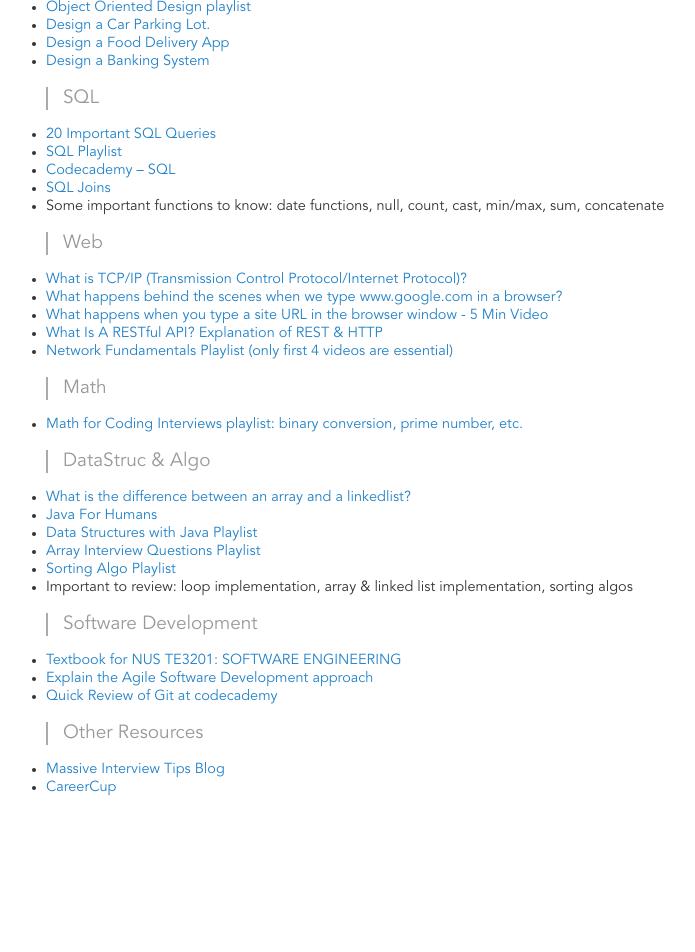
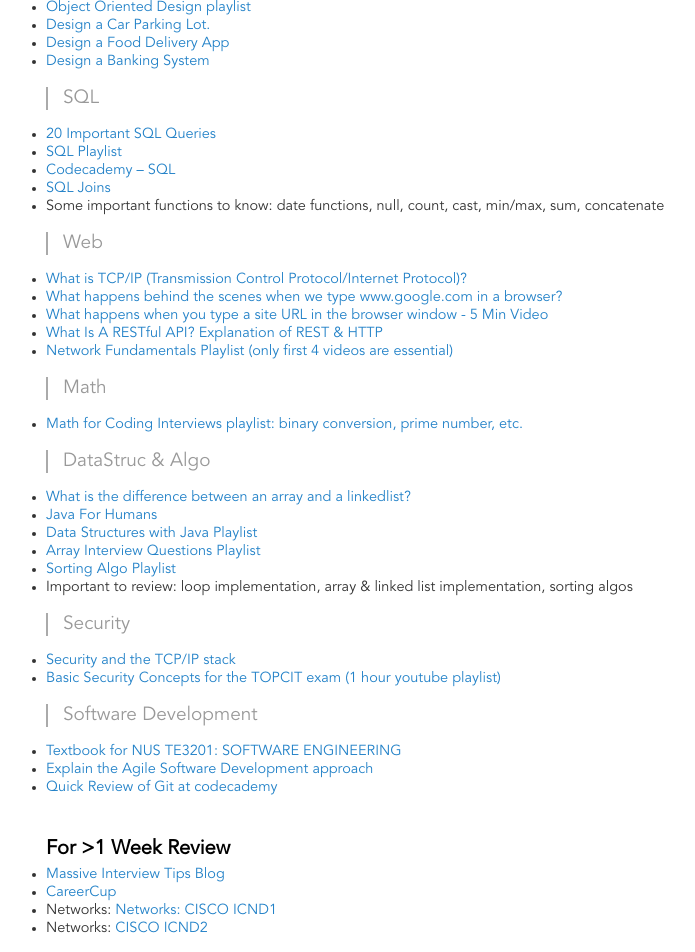
Before and after one commit to jpamata/jpamata.github.io, a Jekyll site: the page built from reviewer.md, in a window 1280 px wide. Shown: the part 777-1729 px from the top of the page, without its empty margins (210-905 px from the left). Built offline with Jekyll 4.4.1, drawn with Linux system fonts in a browser that asks for light colours; before the commit the page ends 1589 px from its top, so only the background shows below that.

Commit message:
Update reviewer.md

```diff
--- a/reviewer.md
+++ b/reviewer.md
@@ -52,13 +52,20 @@
 - [Sorting Algo Playlist](https://www.youtube.com/playlist?list=PLqM7alHXFySHrGIxeBOo4-mKO4H8j2knW)
 - Important to review: loop implementation, array & linked list implementation, sorting algos
 
+> Security
+
+- [Security and the TCP/IP stack](https://searchnetworking.techtarget.com/tip/Security-and-the-TCP-IP-stack)
+- [Basic Security Concepts for the TOPCIT exam (1 hour youtube playlist)](https://www.youtube.com/playlist?list=PLwFtJ4OZ4zgx_nQGVDOKcx-yTEJVbIdwe)
+
 > Software Development
 
 - [Textbook for NUS TE3201: SOFTWARE ENGINEERING](https://nus-te3201.github.io/website/book-adapted/index.html)
 - [Explain the Agile Software Development approach](https://en.wikipedia.org/wiki/Agile_software_development)
 - [Quick Review of Git at codecademy](https://www.codecademy.com/learn/learn-git)
 
-> Other Resources
+<h2>For >1 Week Review</h2>
 
 - [Massive Interview Tips Blog](https://massivetechinterview.blogspot.com)
 - [CareerCup](https://www.careercup.com/page)
+- Networks: [Networks: CISCO ICND1](http://www.freeccnastudyguide.com/study-guides/icnd1-100-101/)
+- Networks: [CISCO ICND2](http://www.freeccnastudyguide.com/study-guides/icnd2-200-101/)
```
